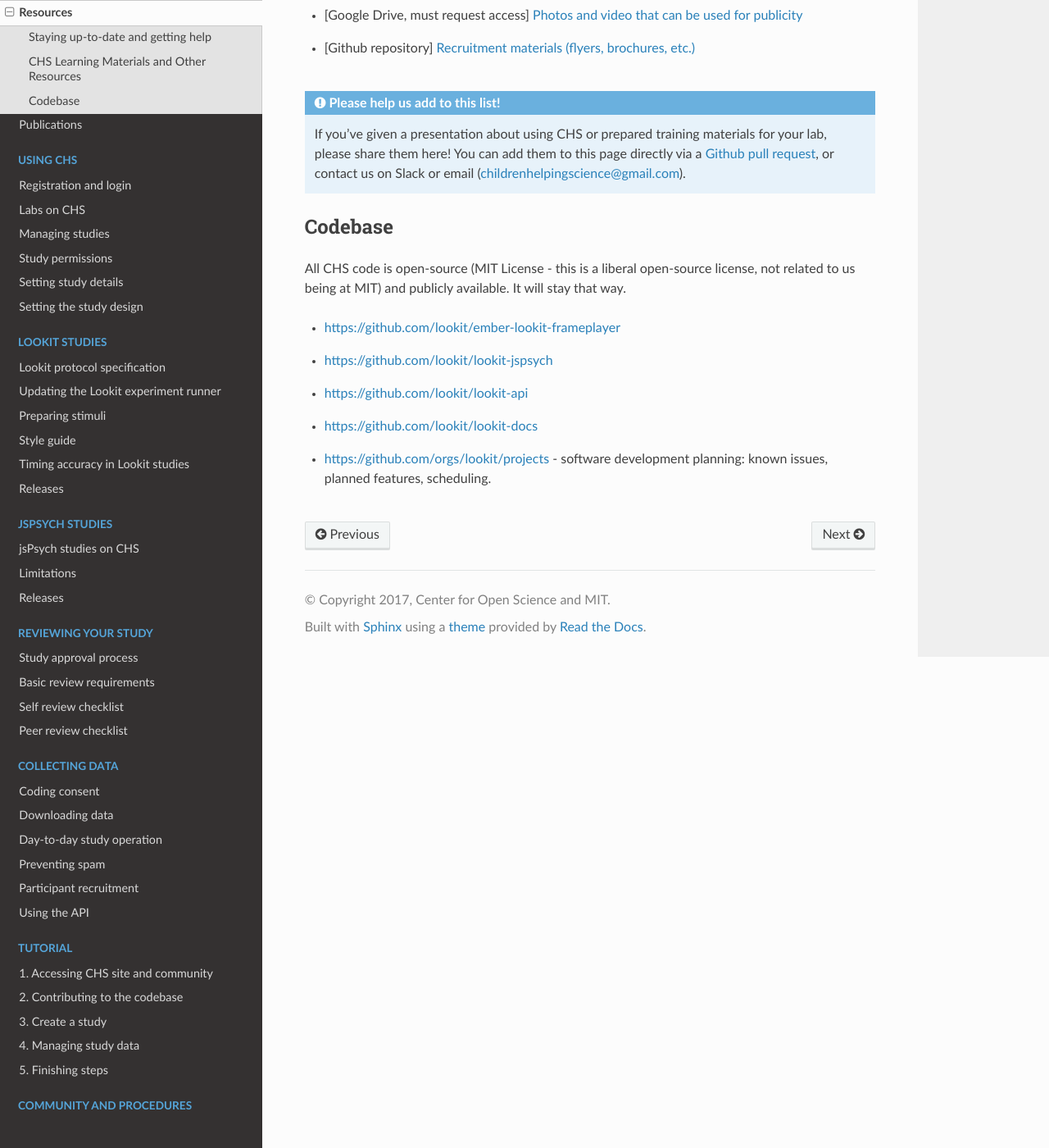
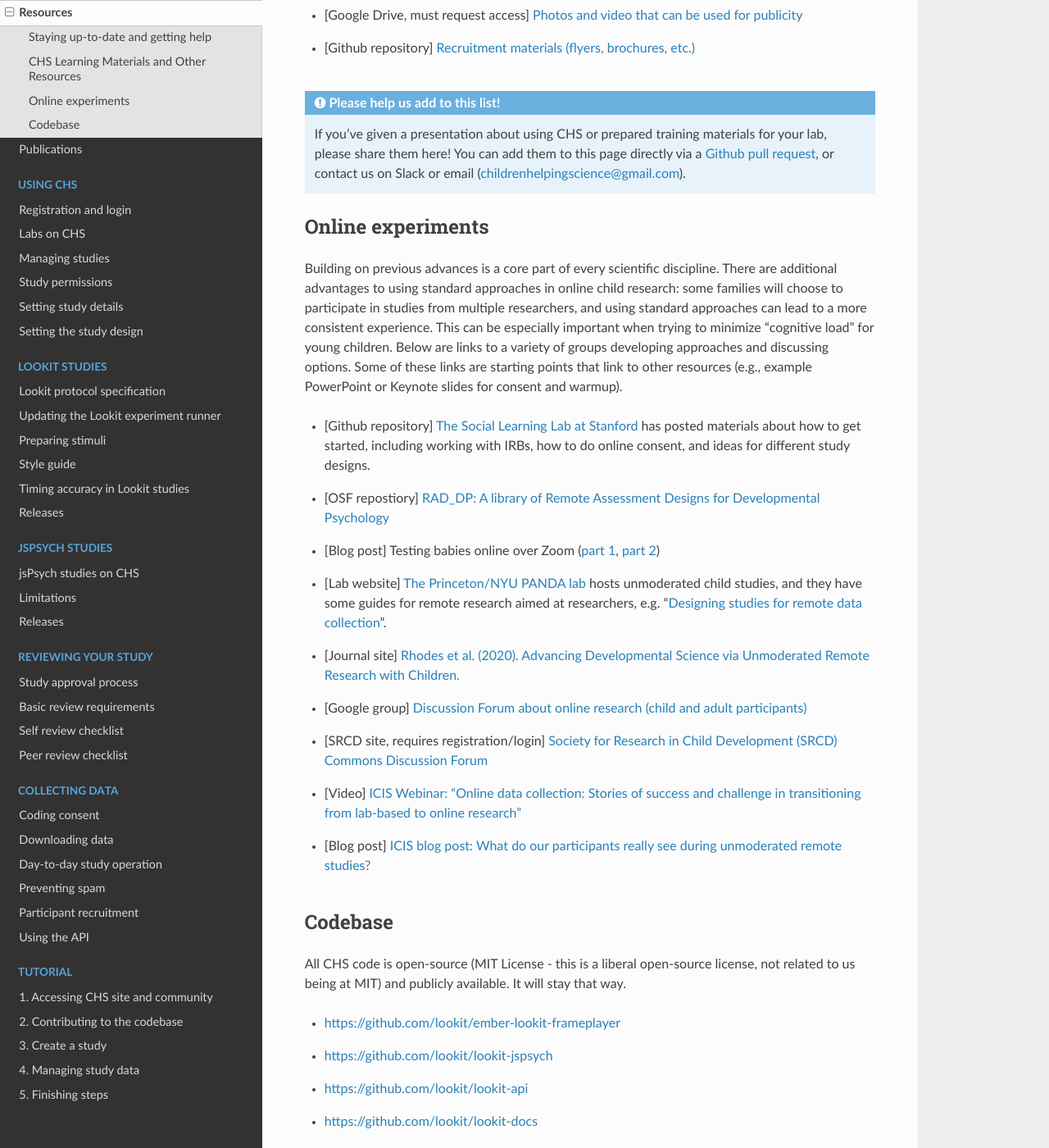
Before and after one commit to lookit/lookit-docs, a Sphinx documentation site: the page built from docs/source/other-learning-materials.rst, in a window 1280 px wide and 1400 px high, scrolled down 1638 px. Shown: the whole window at 82% size. Built offline with Sphinx 7.4.7 and the Read the Docs theme 3.1.0, drawn with Linux system fonts in a browser that asks for light colours.

Commit message:
add new section with content from old CHS resources page, update outdated info, add some relevant links

```diff
--- a/docs/source/other-learning-materials.rst
+++ b/docs/source/other-learning-materials.rst
@@ -67,6 +67,30 @@
 
    If you've given a presentation about using CHS or prepared training materials for your lab, please share them here! You can add them to this page directly via a :ref:`Github pull request<First PR>`, or contact us on Slack or email (childrenhelpingscience@gmail.com).
 
+---------------------------------
+Online experiments
+---------------------------------
+
+Building on previous advances is a core part of every scientific discipline. There are additional advantages to using standard approaches in online child research: some families will choose to participate in studies from multiple researchers, and using standard approaches can lead to a more consistent experience. This can be especially important when trying to minimize “cognitive load” for young children. Below are links to a variety of groups developing approaches and discussing options. Some of these links are starting points that link to other resources (e.g., example PowerPoint or Keynote slides for consent and warmup).
+
+- [Github repository] `The Social Learning Lab at Stanford <https://github.com/sociallearninglab/online_testing_materials>`__ has posted materials about how to get started, including working with IRBs, how to do online consent, and ideas for different study designs.
+
+- [OSF repostiory] `RAD_DP: A library of Remote Assessment Designs for Developmental Psychology <https://osf.io/2yz6r/>`__
+
+- [Blog post] Testing babies online over Zoom (`part 1 <https://medium.com/@shariliued/testing-babies-online-over-zoom-part-1-745e5246b0af>`__, `part 2 <https://medium.com/@shariliued/testing-babies-online-over-zoom-part-2-57ea880a6961>`__)
+
+- [Lab website] `The Princeton/NYU PANDA lab <https://www.discoveriesinaction.org/accounts/home/>`__ hosts unmoderated child studies, and they have some guides for remote research aimed at researchers, e.g. "`Designing studies for remote data collection <http://discoveriesonline.org/design.html#adapt>`__".
+
+- [Journal site] `Rhodes et al. (2020). Advancing Developmental Science via Unmoderated Remote Research with Children. <https://doi.org/10.1080/15248372.2020.1797751>`__
+
+- [Google group] `Discussion Forum about online research (child and adult participants) <https://groups.google.com/forum/#!forum/online-experiments>`__
+
+- [SRCD site, requires registration/login] `Society for Research in Child Development (SRCD) Commons Discussion Forum <https://commons.srcd.org/communities/community-home?CommunityKey=bd3d326e-b7db- 49bf-abbb-73642ac0576c>`__
+
+- [Video] `ICIS Webinar: "Online data collection: Stories of success and challenge in transitioning from lab-based to online research" <https://infantstudies.org/webinar-online-data-collection-stories-of-success-and-challenge-in-transitioning-from-lab-based-to-online-research/>`__
+
+- [Blog post] `ICIS blog post: What do our participants really see during unmoderated remote studies? <https://infantstudies.org/what-do-our-participants-really-see-during-unmoderated-remote-studies/>`__
+
 -----------------------
 Codebase
 -----------------------
```
